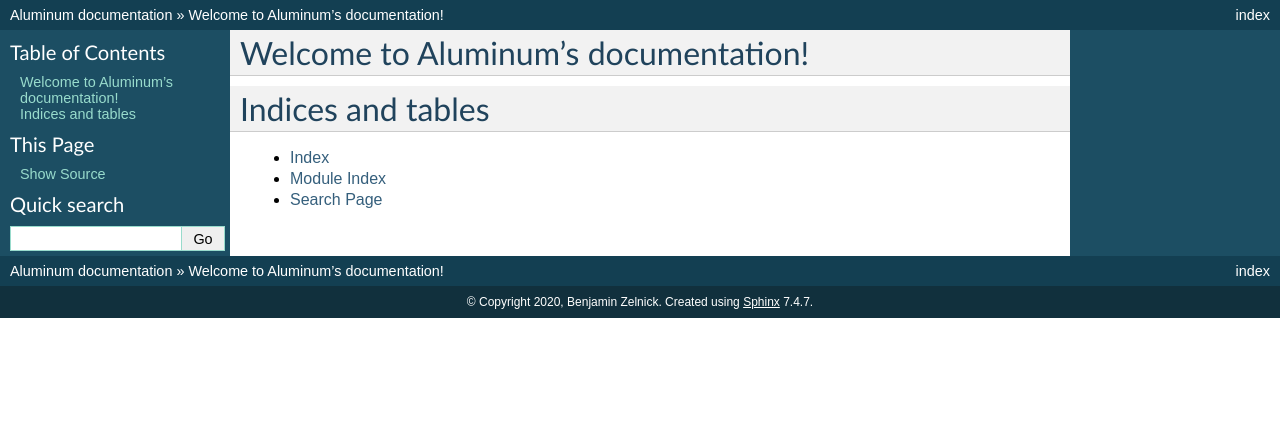
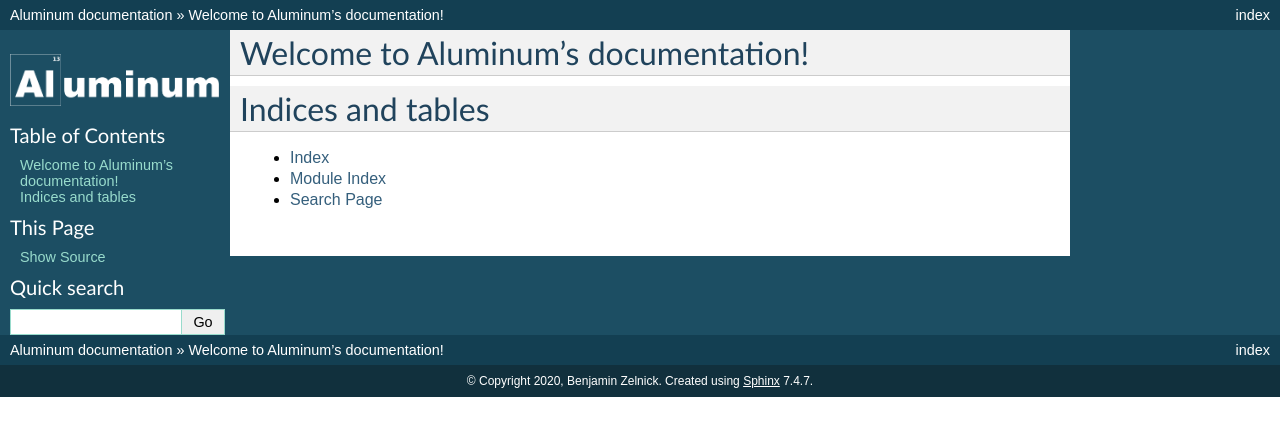
Before and after one commit to aluminumjs/aluminum, a Sphinx documentation site: the page built from docs/index.rst, in a window 1280 px wide. Shown: the top 436 px of the page. Built offline with Sphinx 7.4.7, drawn with Linux system fonts in a browser that asks for light colours.

Commit message:
[DOCS] Added logo
This commit adds the Aluminum logo (in monochrome white) to the
documentation. It will be displayed at the top of the Read the Docs
sidebar.

```diff
--- a/docs/conf.py
+++ b/docs/conf.py
@@ -48,7 +48,13 @@ exclude_patterns = ['_build', 'Thumbs.db', '.DS_Store']
 #
 html_theme = 'default'
 
+html_logo = './logo-white.png'
+
 # Add any paths that contain custom static files (such as style sheets) here,
 # relative to this directory. They are copied after the builtin static files,
 # so a file named "default.css" will overwrite the builtin "default.css".
 html_static_path = ['_static']
+
+html_theme_options = {
+    'logo_only': True,
+}
```
Also changed, not shown: docs/logo-white.png (added).
